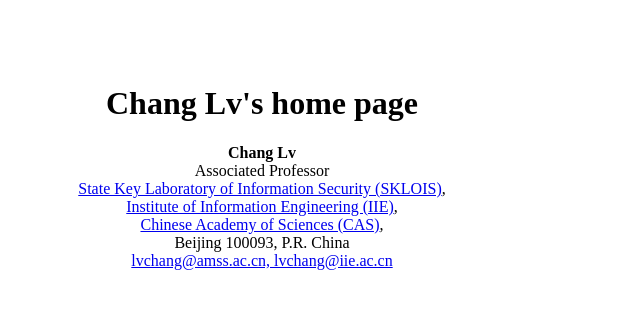
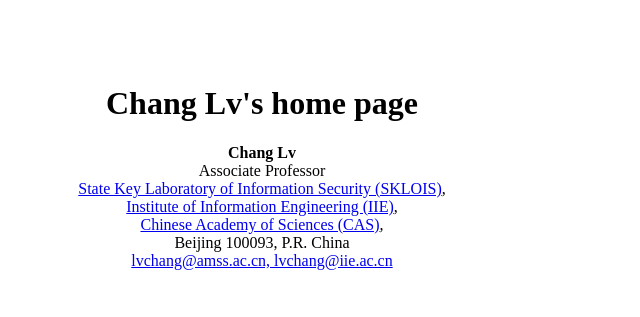
Before and after one commit to c-lv/c-lv.github.io, a plain HTML site: page index.html in a window 1280 px wide. Shown: the top 317 px of the page, 378-1018 px from the left. Drawn offline with Linux system fonts and the light colour scheme.

Commit message:
auto commit by make

```diff
--- a/index.html
+++ b/index.html
@@ -36,7 +36,7 @@
 <H1 class="CENTER">Chang Lv's home page</H1>
 <P class="CENTER"><STRONG>Chang Lv</STRONG>
 <BR>
-Associated Professor
+Associate Professor
 <BR>
 <A ID="tex2html1"
   HREF="http://www.sklois.ac.cn/">State Key Laboratory of Information Security (SKLOIS)</A>,
```
Also changed, not shown: page.html (+1 -1 lines), 4 other files.
